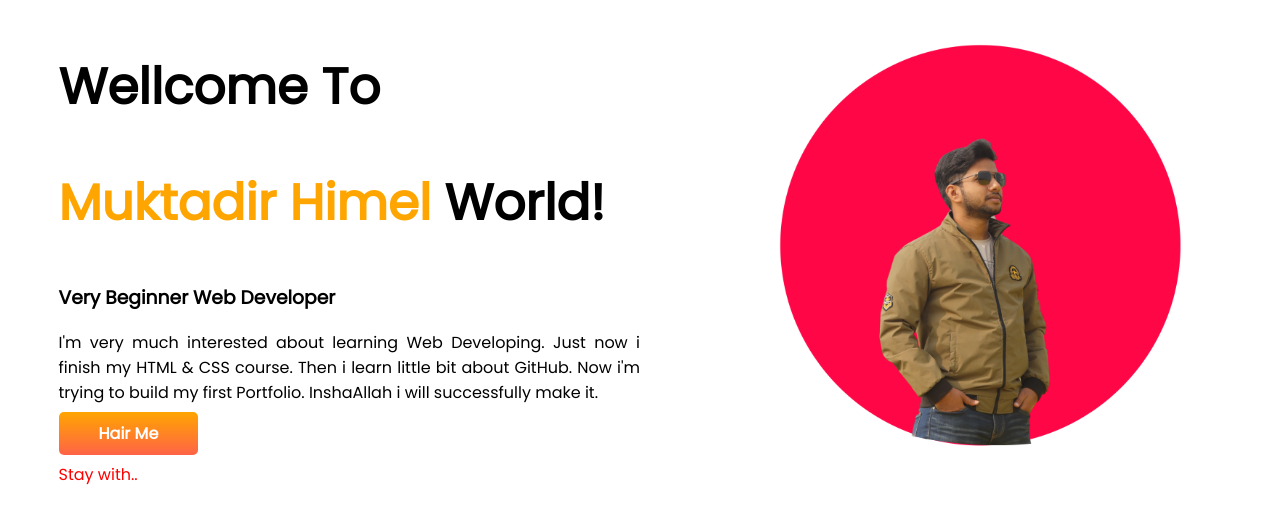
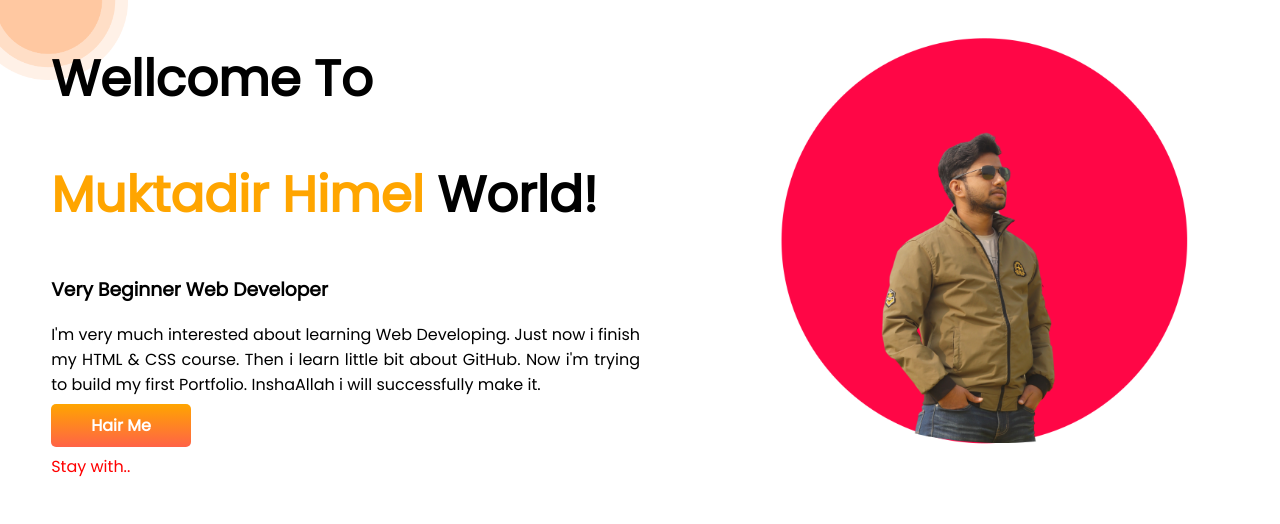
Before and after one commit to HimelMuktadir/v, a plain HTML site: page index.html in a window 1280 px wide. Drawn offline with Linux system fonts and the light colour scheme.

Commit message:
bg change

```diff
--- a/index.html
+++ b/index.html
@@ -10,7 +10,7 @@
     <link rel="stylesheet" href="style.css">
 </head>
 <body>
-    <section>
+    <section class="top-banner">
         <div class="half-width">
         <h1>Wellcome To</h1>
         <h1><span class="orange">Muktadir Himel</span> World!</h1>
--- a/style.css
+++ b/style.css
@@ -1,5 +1,6 @@
 body{
-    font-family: 'Poppins', sans-serif;}
+    font-family: 'Poppins', sans-serif;
+margin: 0;}
 
 h1{ font-size: 50px; }
 
@@ -21,3 +22,8 @@ section{display: flex;}
     font-weight: 700;
     padding: 10px 40px;
     border-radius: 5px;}
+
+.top-banner{ background-image: url(header_bg.png);
+    background-repeat: no-repeat;
+    background-size: 10%;
+}
```
Also changed, not shown: 1.png (added), header.png (added), header_bg.png (added).
